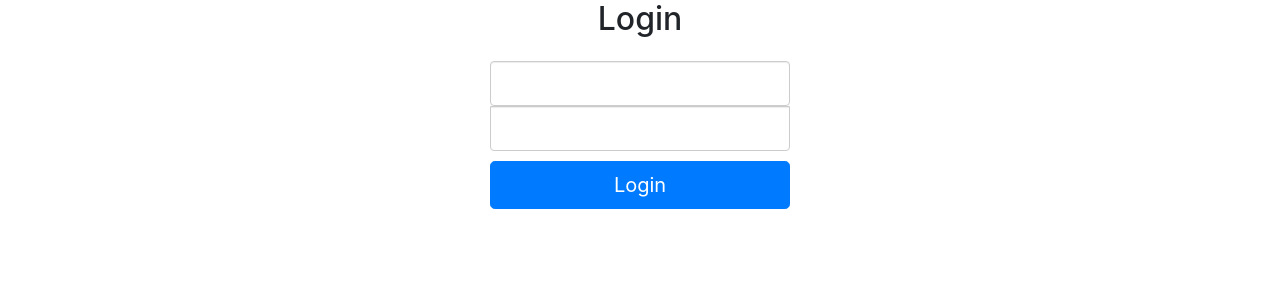
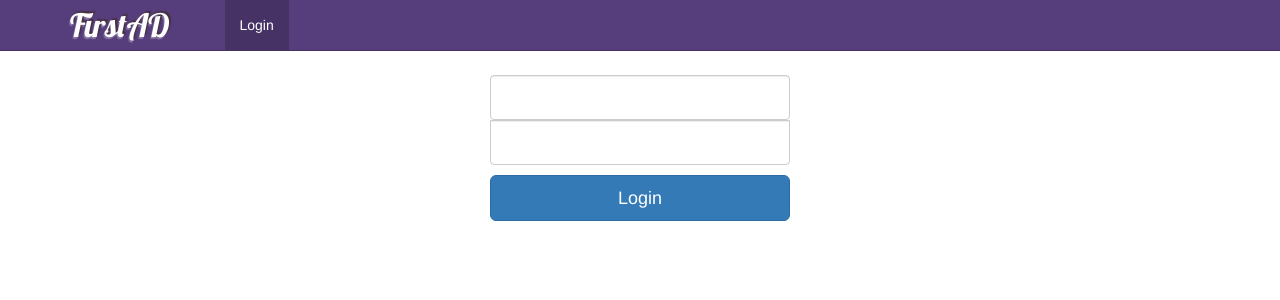
Before and after one commit to vitorleal/flask-tests, a Flask app: page /login/ in a window 1280 px wide. Shown: the top 300 px of the page. Run offline with Flask 2, Linux system fonts and the light colour scheme; data that the repository does not hold is empty; some libraries are stand-ins or nearby versions.

Commit message:
added header to login page

```diff
--- a/static/css/app.css
+++ b/static/css/app.css
@@ -77,6 +77,18 @@
   background-color: #463265;
 }
 
+.navbar-inverse .navbar-nav > .active > a:hover {
+  background-color: #302246;
+}
+
+.dropdown:hover .dropdown-menu {
+  display: block;
+}
+
+.dropdown .dropdown-menu a {
+  color: #463265 !important;
+}
+
 .btn-config {
   color: #fff;
   font-size: 2.2em;
--- a/templates/layout.html
+++ b/templates/layout.html
@@ -7,13 +7,15 @@
     <meta name="apple-mobile-web-app-status-bar-style" content="black">
     <meta name="apple-mobile-web-app-capable" content="yes">
 
+    <title>FirstAD</title>
+
     <link href='http://fonts.googleapis.com/css?family=Lobster' rel="stylesheet">
     <link rel="stylesheet" href="{{ url_for('static', filename='bower_components/bootstrap/dist/css/bootstrap.min.css') }}">
     <link rel="stylesheet" href="{{ url_for('static', filename='css/app.css') }}">
     <script src="{{ url_for('static', filename='bower_components/angular/angular.min.js') }}"></script>
   </head>
 
-  <body {% block angular %}{% endblock %}>
+  <body class="main-view" {% block angular %}{% endblock %}>
     {% for message in get_flashed_messages() %}
       <div class="alert alert-info container mt text-center">{{ message }}</div>
     {% endfor %}
--- a/templates/login.html
+++ b/templates/login.html
@@ -1,11 +1,27 @@
 {% extends 'layout.html' %}
+
+{% block header %}
+  <nav class="navbar-inverse navbar-fixed-top navbar" role="navigation">
+    <div class="container">
+      <div class="navbar-header">
+        <a class="navbar-brand logo" href="#">FirstAD</a>
+      </div>
+
+      <div class="collapse navbar-collapse navbar-ex1-collapse">
+        <ul class="nav navbar-nav">
+          <li class="active"><a href="#">Login</a></li>
+        </ul>
+      </div>
+    </div>
+  </nav>
+
+{% endblock %}
 
 {% block body %}
   {% if error %}
     <div class="alert alert-danger container text-center mt">{{ error }}</div>
   {% endif %}
 
-  <h2 class="form-signin-heading text-center">Login</h2>
   <form action="{{ url_for('login') }}" method="post" class="form-signin">
     {{ form.csrf_token }}
       <label class="sr-only">Email:</label>
@@ -16,4 +32,4 @@
 
       <button class="btn btn-lg btn-primary btn-block" type="submit">Login</button>
   </form>
-  {% endblock %}
+{% endblock %}
```
Also changed, not shown: templates/index.html (+5 -5 lines).
